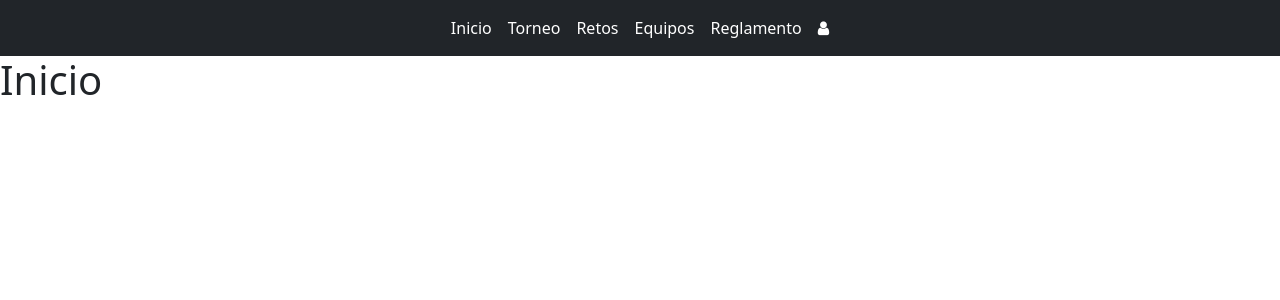
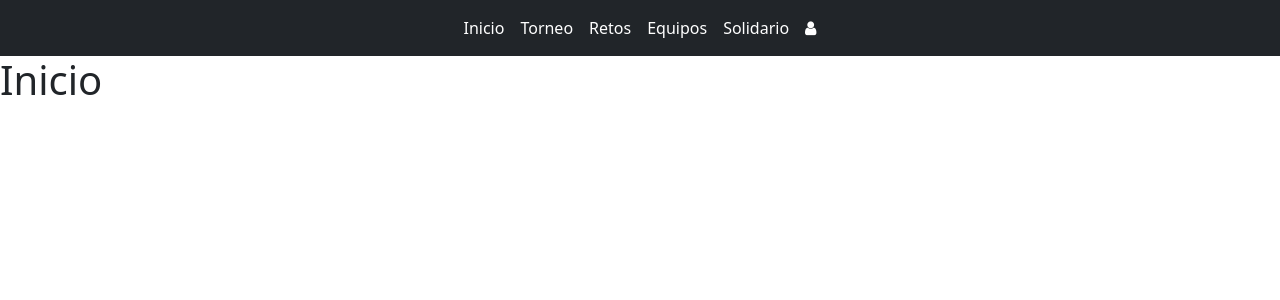
Before and after one commit to fuetelpoxo/RetoEquipo4, a React (Vite) app in the folder FrontEnd/: page / in a window 1280 px wide. Shown: the top 300 px of the page. Built offline with nearby package versions, Linux system fonts and the light colour scheme.

Commit message:
Submenus Terminados

```diff
--- a/FrontEnd/src/components/AppMenu.jsx
+++ /dev/null
@@ -1,36 +0,0 @@
-import { Link } from "react-router-dom";
-import 'font-awesome/css/font-awesome.min.css';
-import './AppMenu.css';
-
-function AppMenu() {
-    return (
-        <nav className="navbar navbar-expand-lg navbar-dark bg-dark">
-            <div className="container-fluid">
-                <ul className="navbar-nav mx-auto">
-                    <li className="nav-item">
-                        <Link className="nav-link text-white custom-hover" to="/">Inicio</Link>
-                    </li>
-                    <li className="nav-item">
-                        <Link className="nav-link text-white custom-hover" to="/torneo">Torneo</Link>
-                    </li>
-                    <li className="nav-item">
-                        <Link className="nav-link text-white custom-hover" to="/retos">Retos</Link>
-                    </li>
-                    <li className="nav-item">
-                        <Link className="nav-link text-white custom-hover" to="/equipos">Equipos</Link>
-                    </li>
-                    <li className="nav-item">
-                        <Link className="nav-link text-white custom-hover" to="/reglamento">Reglamento</Link>
-                    </li>
-                    <li className="nav-item ms-auto">
-                        <Link className="nav-link text-white icon-container" to="/login">
-                            <i className="fa fa-user"></i>
-                        </Link>
-                    </li>
-                </ul>
-            </div>
-        </nav>
-    );
-}
-
-export default AppMenu;
--- /dev/null
+++ b/FrontEnd/src/layouts/AppMenu.jsx
@@ -0,0 +1,58 @@
+import { Link } from "react-router-dom";
+import { useState } from "react";
+import 'font-awesome/css/font-awesome.min.css';
+import './AppMenu.css';
+
+function AppMenu() {
+    const [isTorneoOpen, setIsTorneoOpen] = useState(false);
+    const [isSolidarioOpen, setIsSolidarioOpen] = useState(false);
+
+    return (
+        <nav className="navbar navbar-expand-lg navbar-dark bg-dark">
+            <div className="container-fluid">
+                <ul className="navbar-nav mx-auto">
+                    <li className="nav-item">
+                        <Link className="nav-link text-white custom-hover" to="/">Inicio</Link>
+                    </li>
+                    <li className="nav-item dropdown"
+                        onMouseEnter={() => setIsTorneoOpen(true)}
+                        onMouseLeave={() => setIsTorneoOpen(false)}>
+                        <span className="nav-link text-white custom-hover" onClick={() => setIsTorneoOpen(!isTorneoOpen)} style={{ cursor: "pointer" }} >Torneo</span>
+                        {isTorneoOpen && (
+                            <ul className="dropdown-menu show bg-dark border-0">
+                                <li><Link className="dropdown-item text-white custom-hover bg-dark" to="/torneo/horario">Horario</Link></li>
+                                <li><Link className="dropdown-item text-white custom-hover bg-dark" to="/torneo/clasificacion">Clasificación</Link></li>
+                                <li><Link className="dropdown-item text-white custom-hover bg-dark" to="/torneo/fase-final">Fase Final</Link></li>
+                                <li><Link className="dropdown-item text-white custom-hover bg-dark" to="/torneo/reglamento">Reglamento</Link></li>
+                            </ul>
+                        )}
+                    </li>
+                    <li className="nav-item">
+                        <Link className="nav-link text-white custom-hover" to="/retos">Retos</Link>
+                    </li>
+                    <li className="nav-item">
+                        <Link className="nav-link text-white custom-hover" to="/equipos">Equipos</Link>
+                    </li>
+                    <li className="nav-item dropdown"
+                        onMouseEnter={() => setIsSolidarioOpen(true)}
+                        onMouseLeave={() => setIsSolidarioOpen(false)}>
+                        <span className="nav-link text-white custom-hover" onClick={() => setIsSolidarioOpen(!isSolidarioOpen)} style={{ cursor: "pointer" }} >Solidario</span>
+                        {isSolidarioOpen && (
+                            <ul className="dropdown-menu show bg-dark border-0">
+                                <li><Link className="dropdown-item text-white custom-hover bg-dark" to="/solidario/objetivos">Objetivos</Link></li>
+                                <li><Link className="dropdown-item text-white custom-hover bg-dark" to="/solidario/patrocinadores">Patrocinadores</Link></li>
+                            </ul>
+                        )}
+                    </li>
+                    <li className="nav-item ms-auto">
+                        <Link className="nav-link text-white icon-container" to="/login">
+                            <i className="fa fa-user"></i>
+                        </Link>
+                    </li>
+                </ul>
+            </div>
+        </nav>
+    );
+}
+
+export default AppMenu;
--- /dev/null
+++ b/FrontEnd/src/pages/Publicas/Clasificacion.jsx
@@ -0,0 +1,11 @@
+import React from 'react';
+
+function Clasificacion() {
+    return (
+        <>
+            <h1>Clasificacion</h1>
+        </>
+    );
+}
+
+export default Clasificacion;
--- /dev/null
+++ b/FrontEnd/src/pages/Publicas/FaseFinal.jsx
@@ -0,0 +1,11 @@
+import React from 'react';
+
+function FaseFinal() {
+    return (
+        <>
+
+        </>
+    );
+}
+
+export default FaseFinal;
--- /dev/null
+++ b/FrontEnd/src/pages/Publicas/Horarios.jsx
@@ -0,0 +1,11 @@
+import React from 'react';
+
+function Horarios() {
+    return (
+        <>
+            <h1>Horarios</h1>
+        </>
+    );
+}
+
+export default Horarios;
--- /dev/null
+++ b/FrontEnd/src/pages/Publicas/Objetivos.jsx
@@ -0,0 +1,11 @@
+import React from 'react';
+
+function Objetivos() {
+    return (
+        <>
+
+        </>
+    );
+}
+
+export default Objetivos;
--- /dev/null
+++ b/FrontEnd/src/pages/Publicas/Patrocinadores.jsx
@@ -0,0 +1,11 @@
+import React from 'react';
+
+function Patrocinadores() {
+    return (
+        <>
+
+        </>
+    );
+}
+
+export default Patrocinadores;
--- a/FrontEnd/src/routers/AppEnrutadorPublic.jsx
+++ b/FrontEnd/src/routers/AppEnrutadorPublic.jsx
@@ -1,9 +1,11 @@
 import React from 'react';
 import { BrowserRouter, Route, Routes } from "react-router-dom";
-import AppLayout from '../components/AppLayout.jsx';
 import LogIn from '../pages/Publicas/LogIn.jsx';
+import AppLayout from '../layouts/AppLayout.jsx';
 import Inicio from '../pages/Publicas/Inicio.jsx';
 import Torneo from '../pages/Publicas/Torneo.jsx';
+import Horarios from '../pages/Publicas/Horarios.jsx';
+import FaseFinal from '../pages/Publicas/FaseFinal.jsx';
 import RetosInfo from '../pages/Publicas/RetosInfo.jsx';
 import Reglamento from '../pages/Publicas/Reglamento.jsx';
 import InfoEquipos from '../pages/Publicas/InfoEquipos.jsx';
@@ -11,6 +13,9 @@ import Inscripcion from '../pages/Publicas/Inscripcion.jsx';
 import RetosPublic from '../pages/Publicas/RetosPublic.jsx';
 import EquiposPublic from '../pages/Publicas/EquiposPublic.jsx';
 import TorneoSolidario from '../pages/Publicas/TorneoSolidario.jsx';
+import Clasificacion from '../pages/Publicas/Clasificacion.jsx';
+import Patrocinadores from '../pages/Publicas/Patrocinadores.jsx';
+import Objetivos from '../pages/Publicas/Objetivos.jsx';
 
 function AppEnrutador() {
     return (<>
@@ -21,12 +26,17 @@ function AppEnrutador() {
                     <Route path="login" element={< LogIn />} />
                     <Route path="torneo" element={< Torneo />} />
                     <Route path="retos" element={< RetosPublic />} />
-                    <Route path="inforetos" element={< RetosInfo />} />
+                    <Route path="retos/inforetos" element={< RetosInfo />} />
+                    <Route path="solidario" element={< TorneoSolidario />} />
+                    <Route path="solidario/patrocinadores" element={< Patrocinadores />} />
+                    <Route path="solidario/objetivos" element={< Objetivos />} />
                     <Route path="equipos" element={< EquiposPublic />} />
-                    <Route path="reglamento" element={< Reglamento />} />
-                    <Route path="infoequipos" element={< InfoEquipos />} />
-                    <Route path="inscripcion" element={< Inscripcion />} />
-                    <Route path="torneosolidario" element={< TorneoSolidario />} />
+                    <Route path="equipos/infoequipos" element={< InfoEquipos />} />
+                    <Route path="equipos/inscripcion" element={< Inscripcion />} />
+                    <Route path="torneo/horario" element={< Horarios />} />
+                    <Route path="torneo/fase-final" element={< FaseFinal />} />
+                    <Route path="torneo/reglamento" element={< Reglamento />} />
+                    <Route path="torneo/clasificacion" element={< Clasificacion />} />
                 </Route>
             </Routes>
         </BrowserRouter>
```
Also changed, not shown: FrontEnd/src/layouts/AppLayout.jsx (renamed from FrontEnd/src/components/AppLayout.jsx), FrontEnd/src/layouts/AppMenu.css (renamed from FrontEnd/src/components/AppMenu.css).
